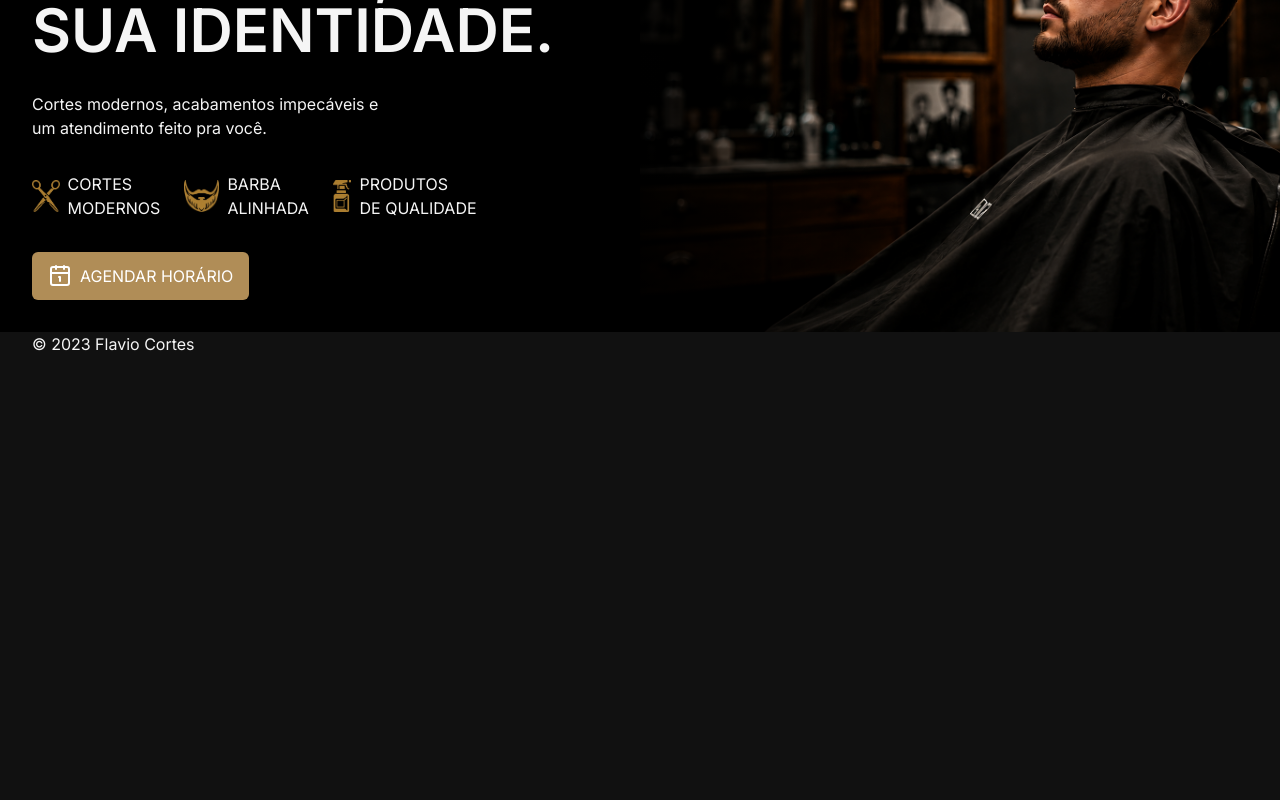
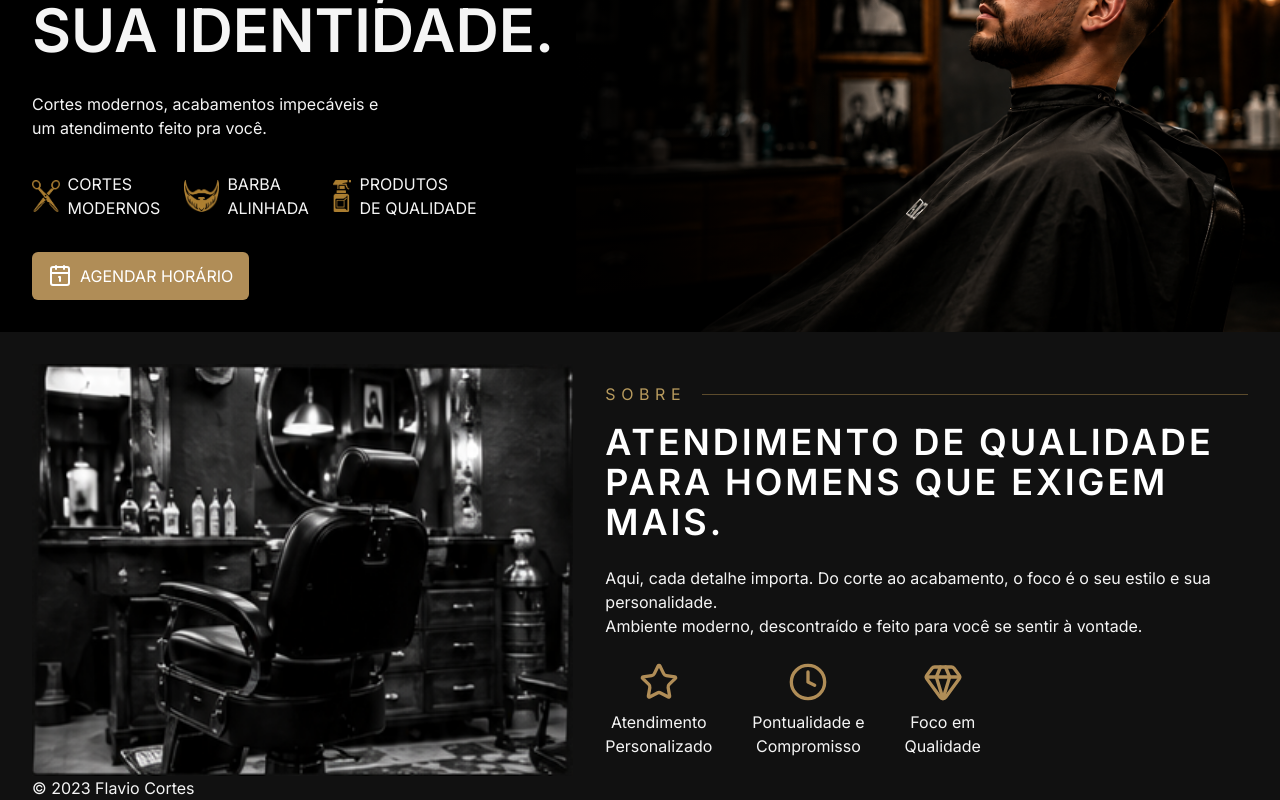
Before and after one commit to TamuraFelipe/flavio-cortes, a React (Vite) app: page / in a window 1280 px wide. Shown: the part 236-1036 px from the top of the page. Before the commit the page ends 800 px from the top, so only its background shows below. Built offline with nearby package versions, Linux system fonts and the light colour scheme.

Commit message:
feat: section About

```diff
--- /dev/null
+++ b/src/components/layout/About/About.tsx
@@ -0,0 +1,78 @@
+import { GemIcon, StarIcon, ClockIcon } from "lucide-react";
+import imgAbout from "../../../assets/about.png";
+import { Container } from "../Container";
+
+export default function About() {
+  return (
+    <section id="sobre">
+      <Container>
+        <div className="flex flex-col md:flex-row items-center gap-8">
+          <img
+            src={imgAbout}
+            alt="Imagem de um cadeira de barbeiro no meio de um salão"
+            className="w-full lg:w-[50%]"
+          />
+          <div className="space-y-6">
+            <div className="w-full">
+              <div className="flex items-center gap-4">
+                <span className="text-xs lg:text-base uppercase tracking-[0.35em] text-[#b89b5e]">
+                  Sobre
+                </span>
+
+                <div className="h-px flex-1 bg-[#5c4b2c]"></div>
+              </div>
+
+              <h3
+                className="
+                mt-4
+                text-white
+                text-xl
+                lg:text-4xl
+                uppercase
+                font-black
+                tracking-[0.08em]
+                "
+              >
+                Atendimento de qualidade <br />
+                para homens que exigem mais.
+              </h3>
+            </div>
+            <p>
+              Aqui, cada detalhe importa. Do corte ao acabamento, o foco é o seu
+              estilo e sua personalidade.
+              <br />
+              Ambiente moderno, descontraído e feito para você se sentir à
+              vontade.
+            </p>
+            <div className="flex items-center justify-between lg:justify-start lg:gap-10">
+              <div className="flex flex-col gap-2 items-center">
+                <StarIcon className="text-brand w-6 h-6 lg:w-10 lg:h-10" />
+                <span className="text-center text-xs lg:text-base">
+                  Atendimento <br /> Personalizado
+                </span>
+              </div>
+              <div className="flex flex-col gap-2 items-center">
+                <ClockIcon
+                  size={40}
+                  className="text-brand w-6 h-6 lg:w-10 lg:h-10"
+                />
+                <span className="text-center">
+                  Pontualidade e <br /> Compromisso
+                </span>
+              </div>
+              <div className="flex flex-col gap-2 items-center">
+                <GemIcon
+                  size={40}
+                  className="text-brand w-6 h-6 lg:w-10 lg:h-10"
+                />
+                <span className="text-center">
+                  Foco em <br /> Qualidade
+                </span>
+              </div>
+            </div>
+          </div>
+        </div>
+      </Container>
+    </section>
+  );
+}
--- a/src/components/layout/Hero/Hero.tsx
+++ b/src/components/layout/Hero/Hero.tsx
@@ -5,7 +5,7 @@ import tesouraIcon from "../../../assets/tesoura-icon.png";
 import barbaIcon from "../../../assets/barba-icon.png";
 import borrifadorIcon from "../../../assets/borrifador-icon.png";
 
-export default function Hero() {
+export function Hero() {
   return (
     <div
       id="hero"
@@ -16,7 +16,7 @@ export default function Hero() {
             md:bg-[url('/src/assets/hero.png')]
             md:bg-contain
             md:bg-right
-            lg:bg-position-[50vw]
+            lg:bg-position-[45vw]
             md:bg-no-repeat
 
             py-6
--- a/src/components/layout/Hero/index.ts
+++ b/src/components/layout/Hero/index.ts
@@ -0,0 +1 @@
+export { Hero } from "./Hero";
--- a/src/pages/Home.tsx
+++ b/src/pages/Home.tsx
@@ -1,4 +1,5 @@
-import Hero from "../components/layout/Hero/Hero";
+import About from "../components/layout/About/About";
+import { Hero } from "../components/layout/Hero/Hero";
 import { MainLayout } from "../components/layout/MainLayout";
 
 export default function Home() {
@@ -6,6 +7,7 @@ export default function Home() {
     <>
       <MainLayout>
         <Hero />
+        <About />
       </MainLayout>
     </>
   );
```
Also changed, not shown: src/assets/about.png (added), src/components/layout/About/index.ts (added).
